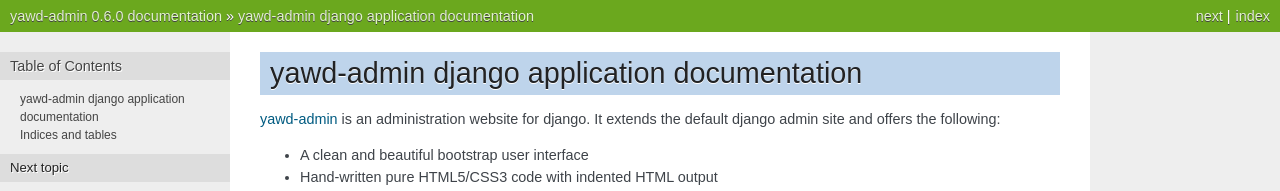
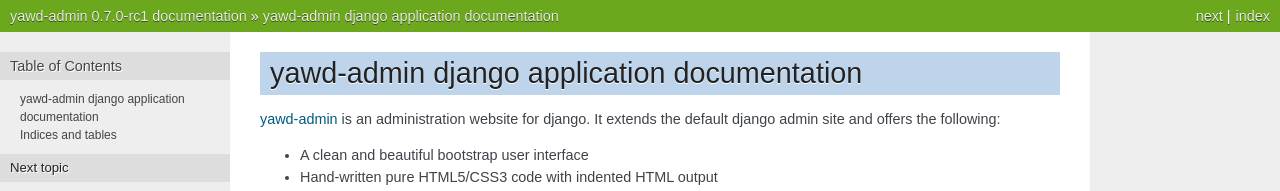
Before and after one commit to ppetrid/yawd-admin, a Sphinx documentation site: the page built from docs/index.rst, in a window 1280 px wide and 900 px high. Shown: the top 191 px of the window. Built offline with Sphinx 7.4.7, drawn with Linux system fonts in a browser that asks for light colours; some of the changed text lies outside the part shown.

Commit message:
update docs version

```diff
--- a/docs/conf.py
+++ b/docs/conf.py
@@ -48,9 +48,9 @@
 # built documents.
 #
 # The short X.Y version.
-version = '0.6'
+version = '0.7'
 # The full version, including alpha/beta/rc tags.
-release = '0.6.0'
+release = '0.7.0-rc1'
 
 # The language for content autogenerated by Sphinx. Refer to documentation
 # for a list of supported languages.
```
